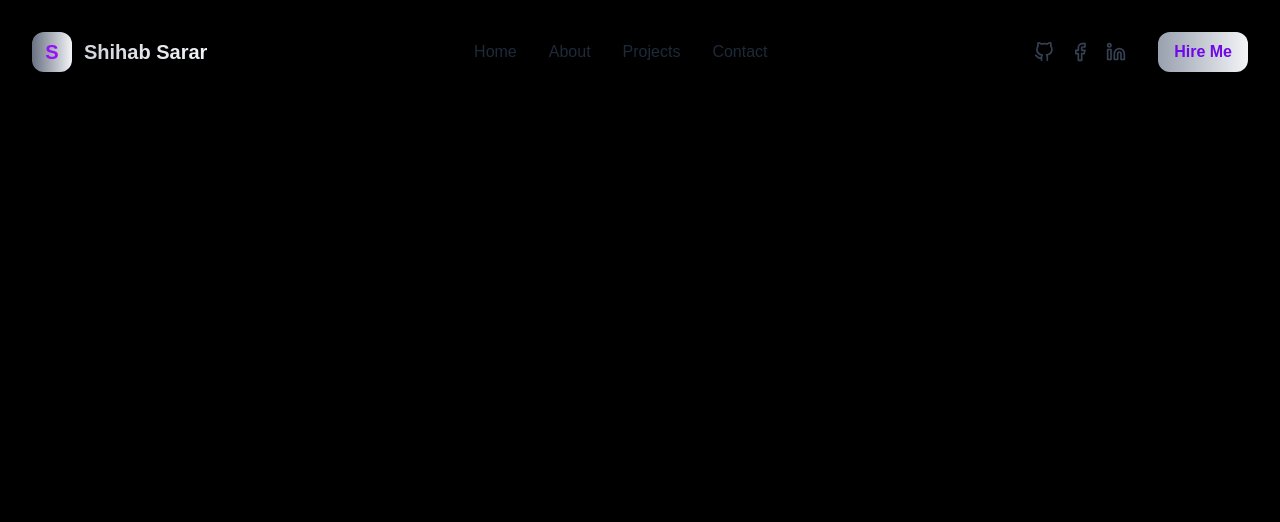
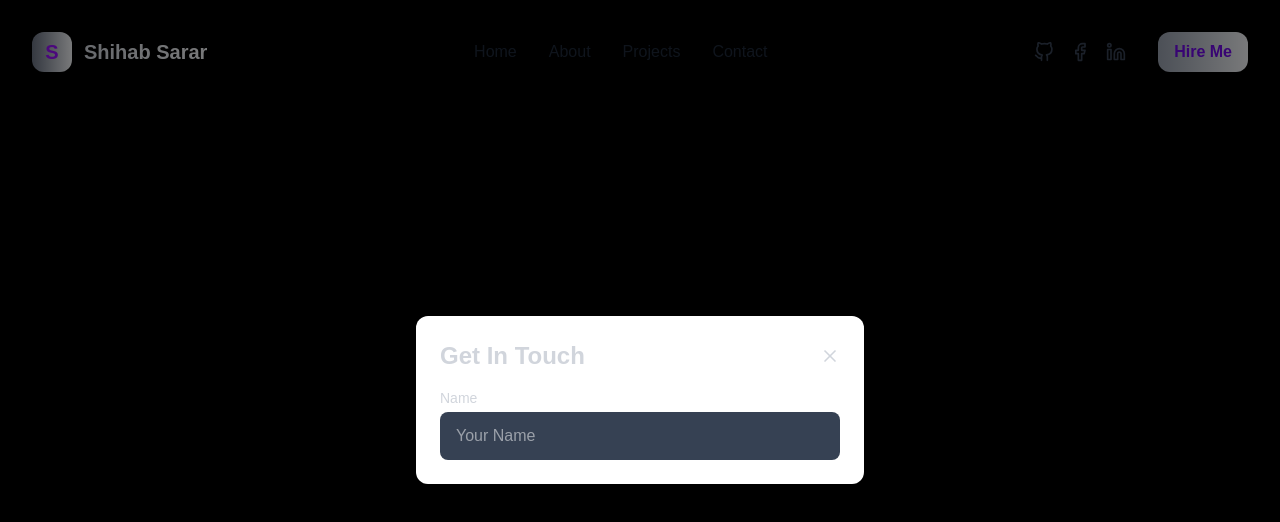
Before and after one commit to ShihabSarar12/Portfolio, a React (Vite) app: page / in a window 1280 px wide. Both pictures are taken after a click on the button "Hire Me". Shown: the top 522 px of the page. Built offline with nearby package versions, Linux system fonts and the light colour scheme.

Commit message:
contact form added

```diff
--- a/src/components/Header.jsx
+++ b/src/components/Header.jsx
@@ -7,6 +7,10 @@
   // toggle the menu bar for mobile device
   const [isOpen, setOpen] = useState(false);
   const toggleMenu = () => setOpen(!isOpen);
+  const [contactFormOpen, setContactFormOpen] = useState(false);
+
+  const openContactForm = () => setContactFormOpen(true);
+  const closeContactForm = () => setContactFormOpen(false);
 
   return (
     <header className="absolute w-full z-50 transition-all duration-300">
@@ -91,6 +95,7 @@
           {/* {hire me button} */}
 
           <motion.button
+            onClick={openContactForm}
             initial={{ opacity: 0, scale: 0.8 }}
             animate={{ opacity: 1, scale: 1 }}
             transition={{
@@ -121,6 +126,88 @@
           </motion.button>
         </div>
       </div>
+
+      {/* {mobile menu} */}
+      <motion.div
+        initial={{ opacity: 0, height: 0 }}
+        animate={{ opacity: isOpen ? 1 : 0, height: isOpen ? "auto" : 0 }}
+        transition={{ duration: 0.5 }}
+        className="md:hidden overflow-hidden bg-white dark:bg-gray-900 shadow-lg px-4 py-5 space-y-5"
+      >
+        <nav className="flex flex-col space-y-3">
+          {["Home", "About", "Projects", "Contact"].map((item) => (
+            <a
+              onClick={toggleMenu}
+              className="text-gray-300 font-medium py-2"
+              key={item}
+              href=""
+            >
+              {item}
+            </a>
+          ))}
+        </nav>
+
+        <div className="pt-4 border-t border-gray-200 dark:border-gray-700">
+          <div className="flex space-x-5">
+            <a href="">
+              <FiGithub className="h-5 w-5 text-gray-300" />
+            </a>
+            <a href="">
+              <FiFacebook className="h-5 w-5 text-gray-300" />
+            </a>
+            <a href="">
+              <FiLinkedin className="h-5 w-5 text-gray-300" />
+            </a>
+          </div>
+          <button
+            onClick={() => {
+              toggleMenu();
+            }}
+            className="mt-4 block w-full px-4 py-4 rounded-lg bg-gradient-to-r from-violet-600 to-violet-400 font-bold"
+          >
+            Contact Me
+          </button>
+        </div>
+      </motion.div>
+
+      {/* {contact form} */}
+      {contactFormOpen && (
+        <motion.div
+          initial={{ opacity: 0 }}
+          animate={{ opacity: 1 }}
+          exit={{ opacity: 0 }}
+          transition={{ duration: 0.5 }}
+          className="fixed inset-0 bg-black/50 background-blur-sm z-50 flex items-center justify-center p-4"
+        >
+          <div className="bg-white dark:bg-gray-800 rounded-xl shadow-xl w-full max-w-md p-6">
+            <div className="flex justify-between items-center mb-4">
+              <h1 className="text-2xl font-bold text-gray-300">Get In Touch</h1>
+
+              <button onClick={closeContactForm}>
+                <FiX className="w-5 h-5 text-gray-300 font-extrabold" />
+              </button>
+            </div>
+
+            {/* {input form} */}
+            <form className="space-y-4">
+              <div>
+                <label
+                  htmlFor="name"
+                  className="block text-sm font-medium text-gray-300 mb-1"
+                >
+                  Name
+                </label>
+                <input
+                  type="text"
+                  id="name"
+                  placeholder="Your Name"
+                  className="w-full px-4 py-3 bordeer border-gray-600 rounded-lg focus:ring-2 focus:ring-violet-500 focus:border-violet-500 bg-gray-700"
+                />
+              </div>
+            </form>
+          </div>
+        </motion.div>
+      )}
     </header>
   );
 };
```
